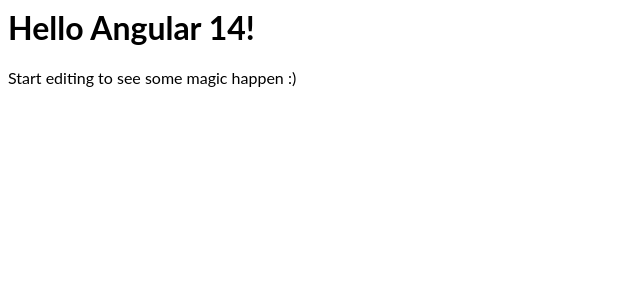
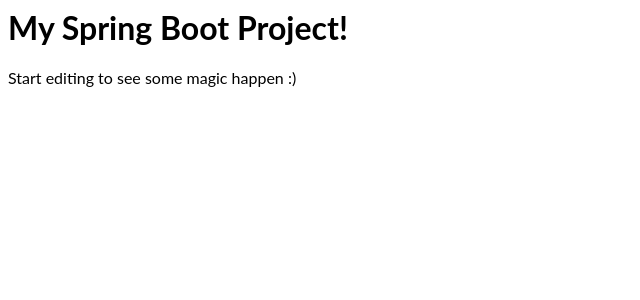
Before and after one commit to thayllaa/API-Projeto, an Angular app: page / in a window 1280 px wide. Shown: the top 300 px of the page, without its empty margins (0-640 px from the left). Built offline with nearby package versions, Linux system fonts and the light colour scheme.

Commit message:
2 files modified

```diff
--- a/src/app/app.component.ts
+++ b/src/app/app.component.ts
@@ -6,5 +6,5 @@
   styleUrls: [ './app.component.css' ]
 })
 export class AppComponent  {
-  name = 'Angular ' + VERSION.major;
+  name = "My Spring Boot Project";
 }
--- a/src/app/hello.component.ts
+++ b/src/app/hello.component.ts
@@ -2,7 +2,7 @@
 
 @Component({
   selector: 'hello',
-  template: `<h1>Hello {{name}}!</h1>`,
+  template: `<h1>{{name}}!</h1>`,
   styles: [`h1 { font-family: Lato; }`]
 })
 export class HelloComponent  {
```
